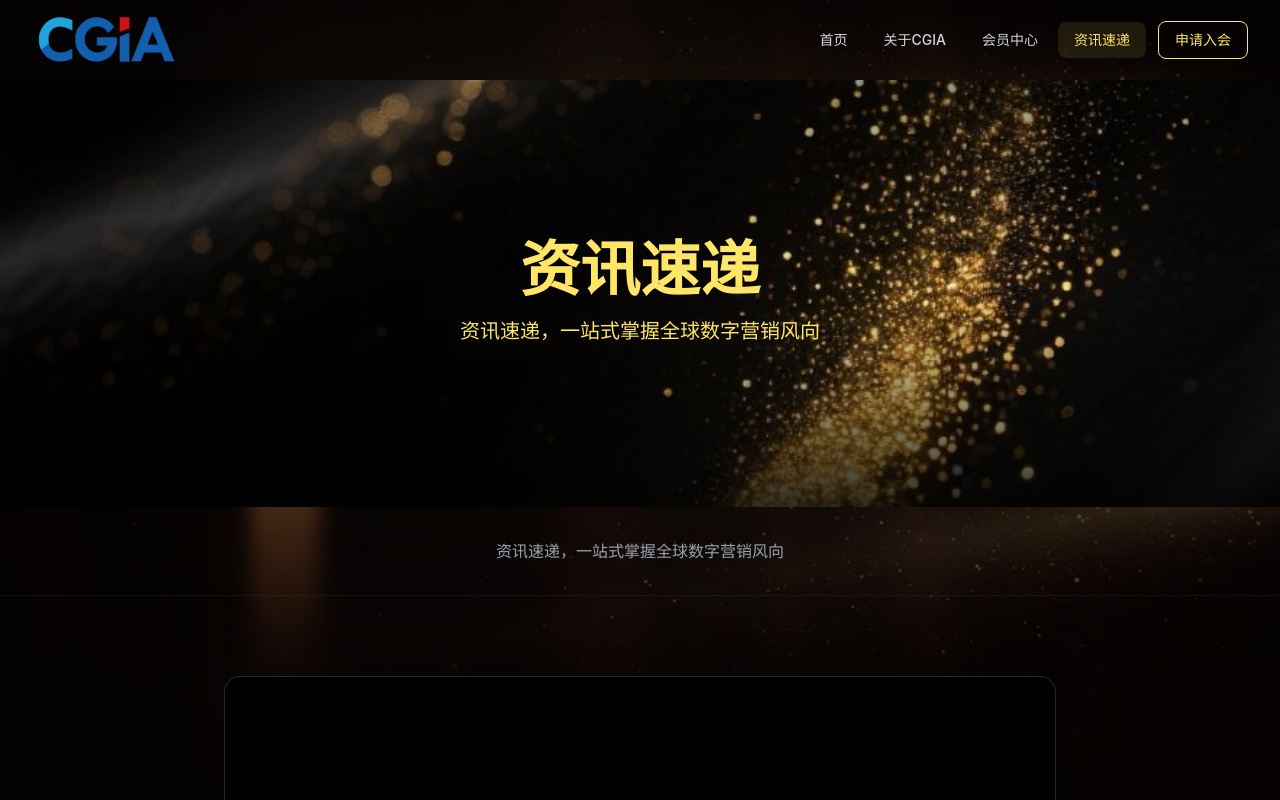
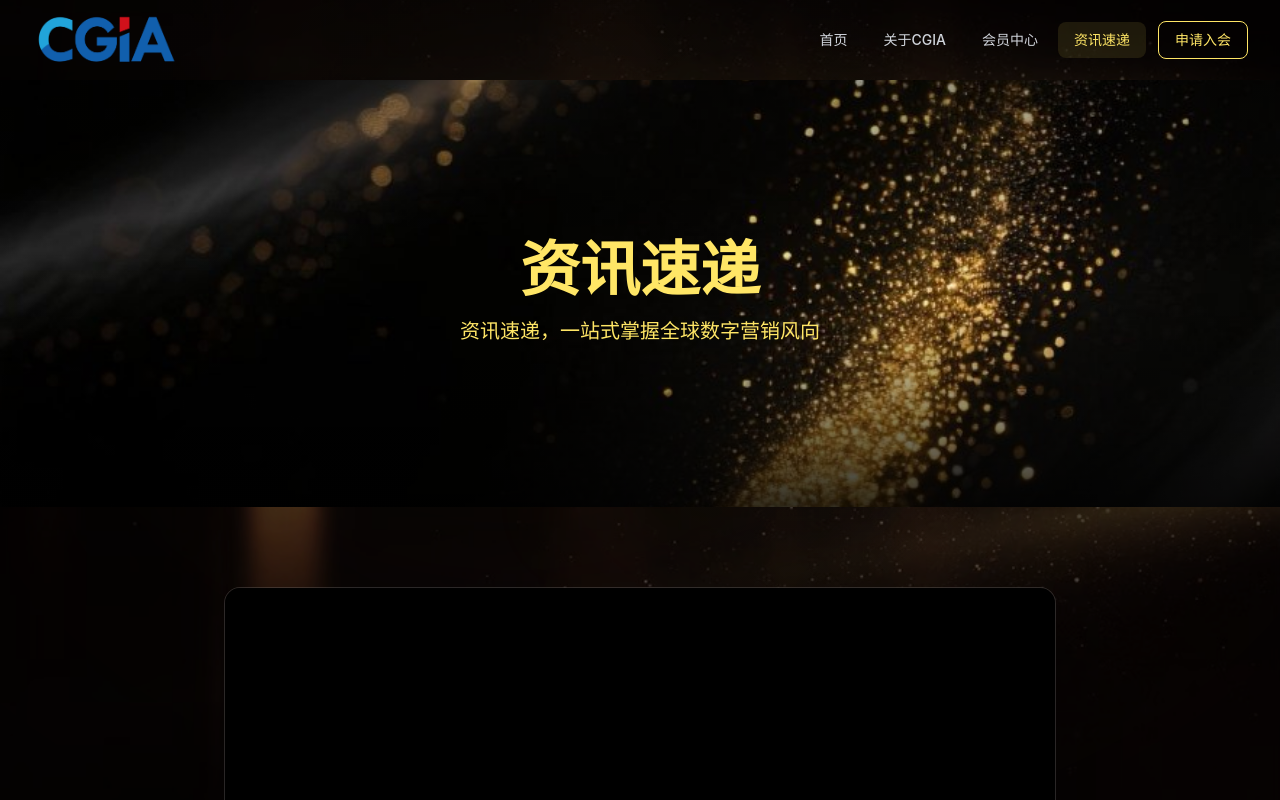
Before and after one commit to liuyao212212-netizen/cgia-website, a React (Vite) app: page /#/news in a window 1280 px wide. Shown: the top 800 px of the page. Built offline with nearby package versions, Linux system fonts and the light colour scheme.

Commit message:
chore: remove news page slogan section

```diff
--- a/src/pages/NewsPage/NewsPage.tsx
+++ b/src/pages/NewsPage/NewsPage.tsx
@@ -79,13 +79,6 @@ export default function NewsPage() {
             </motion.p>
           </div>
         </div>
-      </section>
-
-      {/* 主slogan */}
-      <section className="py-8 border-b border-white/5">
-        <p className="text-center text-gray-400 text-sm md:text-base">
-          资讯速递，一站式掌握全球数字营销风向
-        </p>
       </section>
 
       {/* 日期倒序专题海报列表 */}
```
